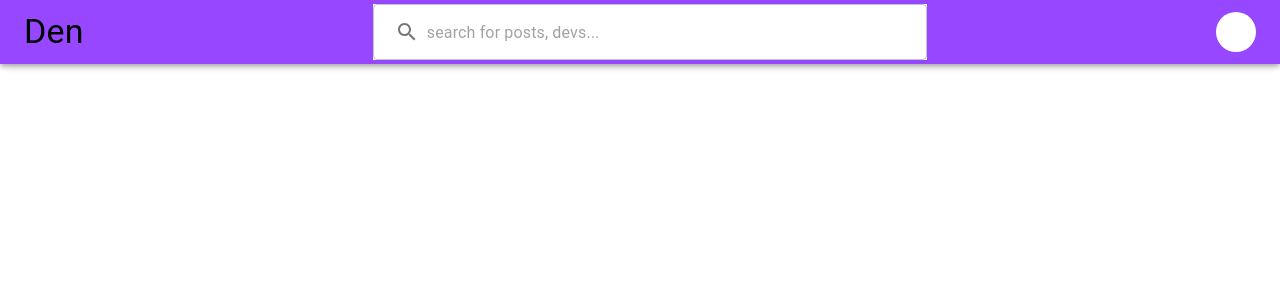
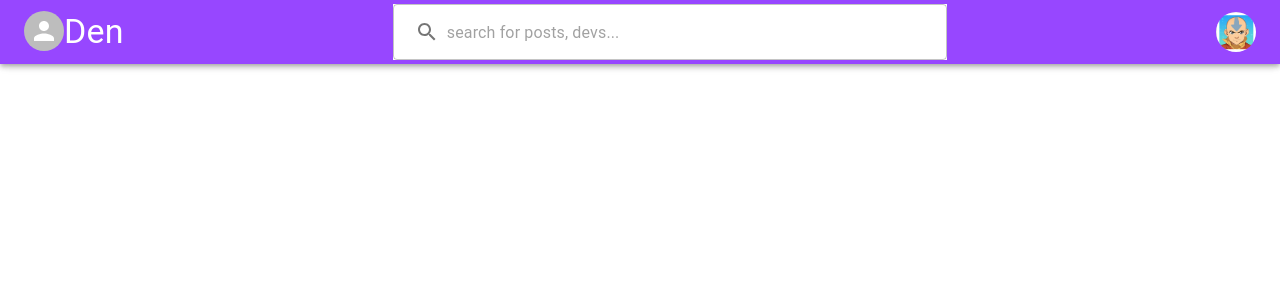
Before and after one commit to AlbinIzmaku/den, a Next.js app: page / in a window 1280 px wide. Shown: the top 300 px of the page. Built offline with nearby package versions, Linux system fonts and the light colour scheme.

Commit message:
new header

```diff
--- a/src/pages/Header.js
+++ b/src/pages/Header.js
@@ -18,7 +18,7 @@ const theme = createTheme({
       main: "#9747ff",
     },
     secondary: {
-      main: "#000",
+      main: "#fff",
     },
   },
 });
@@ -26,12 +26,17 @@ const theme = createTheme({
 function Header() {
   return (
     <ThemeProvider theme={theme}>
-      <Box color="primary">
+      <Box color="primary" height="20vh">
         <AppBar>
-          <Toolbar sx={{display: 'flex', justifyContent: 'space-between'}}>
-            <Typography color="secondary" variant="h4">Den</Typography>
+          <Toolbar sx={{ display: "flex", justifyContent: "space-between" }}>
+            <Box sx={{ display: "flex", justifyContent: "space-between" }}>
+              <Avatar />
+              <Typography color="secondary" variant="h4">
+                Den
+              </Typography>
+            </Box>
             <TextField
-              sx={{backgroundColor: 'white', width: '45%'}}
+              sx={{ backgroundColor: "white", width: "45%" }}
               placeholder="search for posts, devs..."
               InputProps={{
                 startAdornment: (
@@ -41,7 +46,10 @@ function Header() {
                 ),
               }}
             />
-            <Avatar sx={{ bgcolor: 'white', width: 40, height: 40}}></Avatar>
+            <Avatar
+              sx={{ bgcolor: "white", width: 40, height: 40 }}
+              src="/avatar2.png"
+            />
           </Toolbar>
         </AppBar>
       </Box>
--- a/src/pages/index.js
+++ b/src/pages/index.js
@@ -1,6 +1,7 @@
 import Head from 'next/head'
 import Header from './Header'
 import Exercise from './Exercise'
+import Section from './section'
 
 
 export default function Home() {
@@ -14,7 +15,7 @@ export default function Home() {
       </Head>
       <main>
         <Header />
-        <Exercise />
+        <Section />
       </main>
     </>
   )
--- /dev/null
+++ b/src/pages/section.js
@@ -0,0 +1,11 @@
+import React from "react";
+
+function Section() {
+  return (
+    <>
+
+    </>
+  );
+}
+
+export default Section;
```
Also changed, not shown: public/avatar1.png (added), public/avatar2.png (added).
